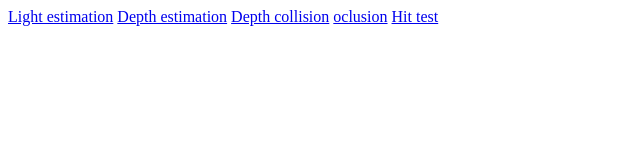
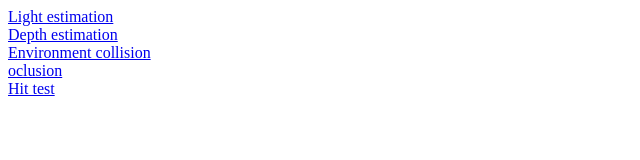
Before and after one commit to svandenhout/webxr, a website built with Vite: page index.html in a window 1280 px wide. Shown: the whole page, without its empty margins (0-640 px from the left). Built offline with nearby package versions, Linux system fonts and the light colour scheme.

Commit message:
fix: new index

```diff
--- a/index.html
+++ b/index.html
@@ -6,10 +6,10 @@
     <meta name="viewport" content="width=device-width, initial-scale=1.0" />
   </head>
   <body>
-    <a href="light-estimation.html">Light estimation</a>
-    <a href="depth-estimation.html">Depth estimation</a>
-    <a href="depth-collision.html">Depth collision</a>
-    <a href="oclusion.html">oclusion</a>
-    <a href="hit-test.html">Hit test</a>
+    <a href="light-estimation.html">Light estimation</a><br />
+    <a href="depth-estimation.html">Depth estimation</a><br />
+    <a href="environment-collision.html">Environment collision</a><br />
+    <a href="oclusion.html">oclusion</a><br />
+    <a href="hit-test.html">Hit test</a><br />
   </body>
 </html>
```
